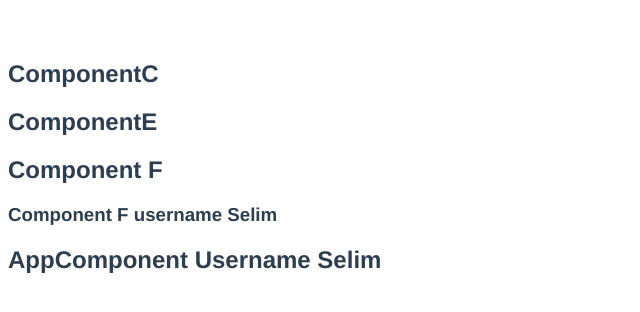
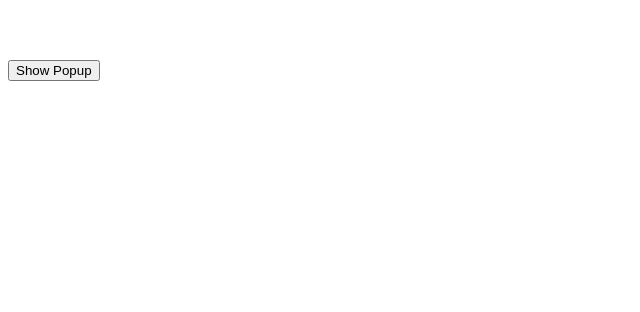
Before and after one commit to SelimReza1/vue-basic, a Vue app: page / in a window 1280 px wide. Shown: the top 312 px of the page, without its empty margins (0-640 px from the left). Built offline with nearby package versions, Linux system fonts and the light colour scheme.

Commit message:
component events

```diff
--- a/src/App.vue
+++ b/src/App.vue
@@ -1,28 +1,28 @@
 <template>
-<ComponentC />
-  <h2>AppComponent Username {{ name }}</h2>
+  <button @click="showPopup = true">Show Popup</button>
+<Popup v-if="showPopup" @close="closePopup"/>
 </template>
 
 <script>
 
 
-import ComponentC from "./components/ComponentC";
+import Popup from "./components/Popup";
 export default {
   name: 'App',
   components: {
-    ComponentC
-
+    Popup
   },
-  data(){
-    return{
-    name: 'Selim'
+  data() {
+    return {
+      showPopup: false,
     }
   },
-  provide() {
-    return{
-      username: this.name
+  methods: {
+    closePopup(name){
+      this.showPopup = false,
+          console.log('name',name);
     }
-      }
+  }
 }
 </script>
 
--- /dev/null
+++ b/src/components/Popup.vue
@@ -0,0 +1,15 @@
+<template>
+<h2>This is a popup</h2>
+  <button @click="$emit('close', 'Selim')">Close popup</button>
+</template>
+
+<script>
+export default {
+  name: 'Popup',
+  emits: ['close'],
+}
+</script>
+
+<style scoped>
+
+</style>
```
